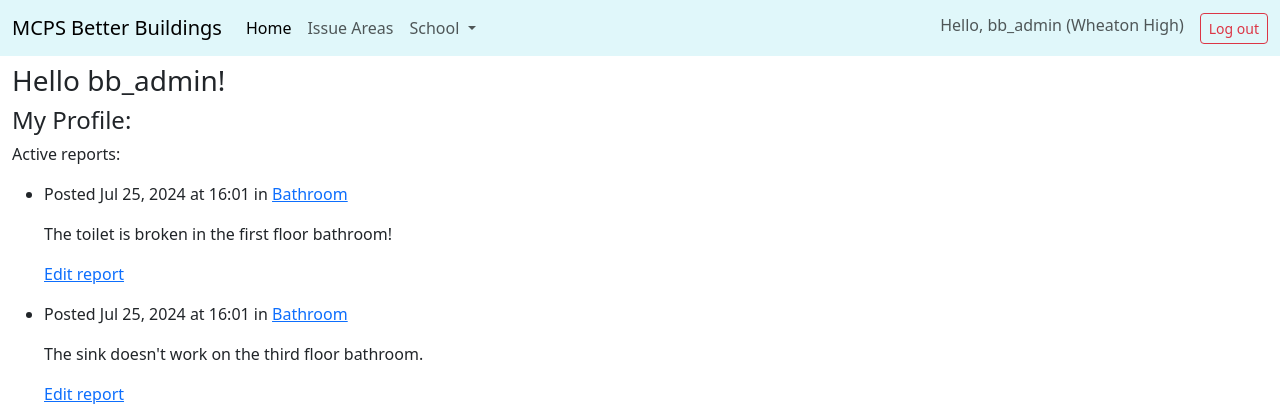
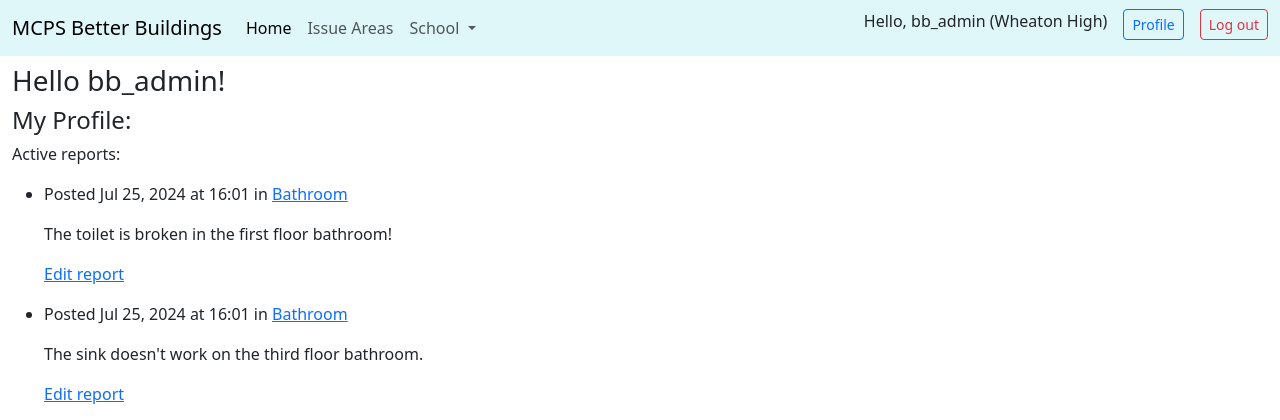
Before and after one commit to Scorchify/Better-Buildings, a Django app: page /accounts/profile/ in a window 1280 px wide. Shown: the top 420 px of the page. Run offline with Django 5.2, Linux system fonts and the light colour scheme; a user stored in the database is signed in; data comes from the database, SQL or seed files in the repository; both versions use the stored data as it was after the commit; some libraries are stand-ins or nearby versions.

Commit message:
bootstrap 5 installed, profile page added to navbar, small spacing changes on navbar.

```diff
--- a/better_buildings/templates/better_buildings/base.html
+++ b/better_buildings/templates/better_buildings/base.html
@@ -8,11 +8,6 @@
     <style>
       .navbar {
         background-color: #e0f7fa; /* Light blue color */
-      }
-      .navbar-text {
-        position: relative;
-        left: -1rem;
-        margin-top: -0.5rem;
       }
       .content-container {
         margin-top: 4rem;
@@ -51,10 +46,14 @@
           </ul>
           <ul class="navbar-nav mb-2 mb-lg-0">
             {% if user.is_authenticated %}
+              <li class="nav-item mb-2 me-3">
+                Hello, {{ user.username }} ({{ student_school }})
+              </li>
               <li class="nav-item">
-                <span class="navbar-text">
-                  Hello, {{ user.username }} ({{ student_school }})
-                </span>
+                <form class="d-inline" action="{% url 'accounts:profile' %}">
+                  {% csrf_token %}
+                  <button class="btn btn-sm btn-outline-primary me-3 mb-2">Profile</button>
+                </form>
               </li>
               <li class="nav-item">
                 <form class="d-inline" action="{% url 'accounts:logout' %}" method="post">
```
Also changed, not shown: db.sqlite3.
